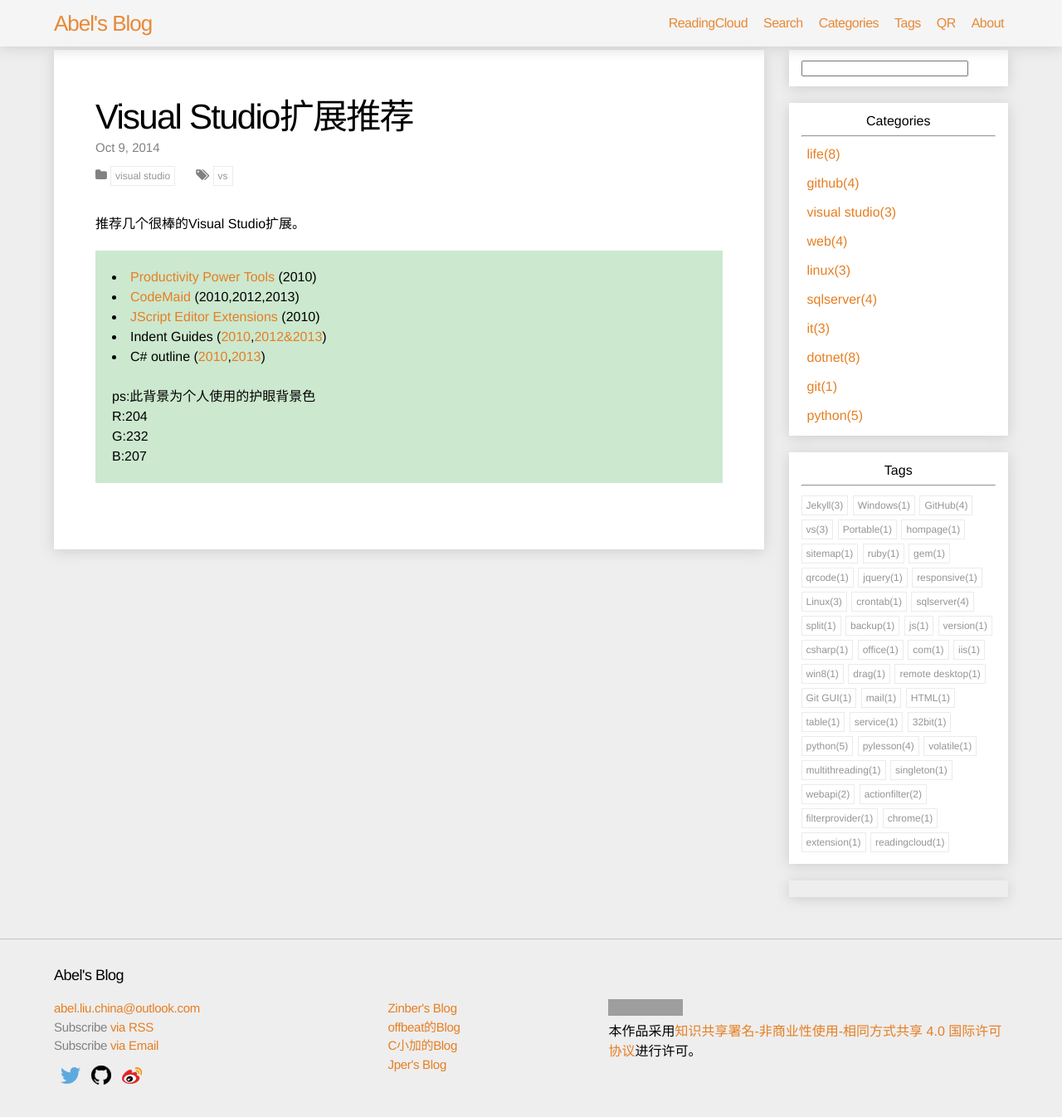
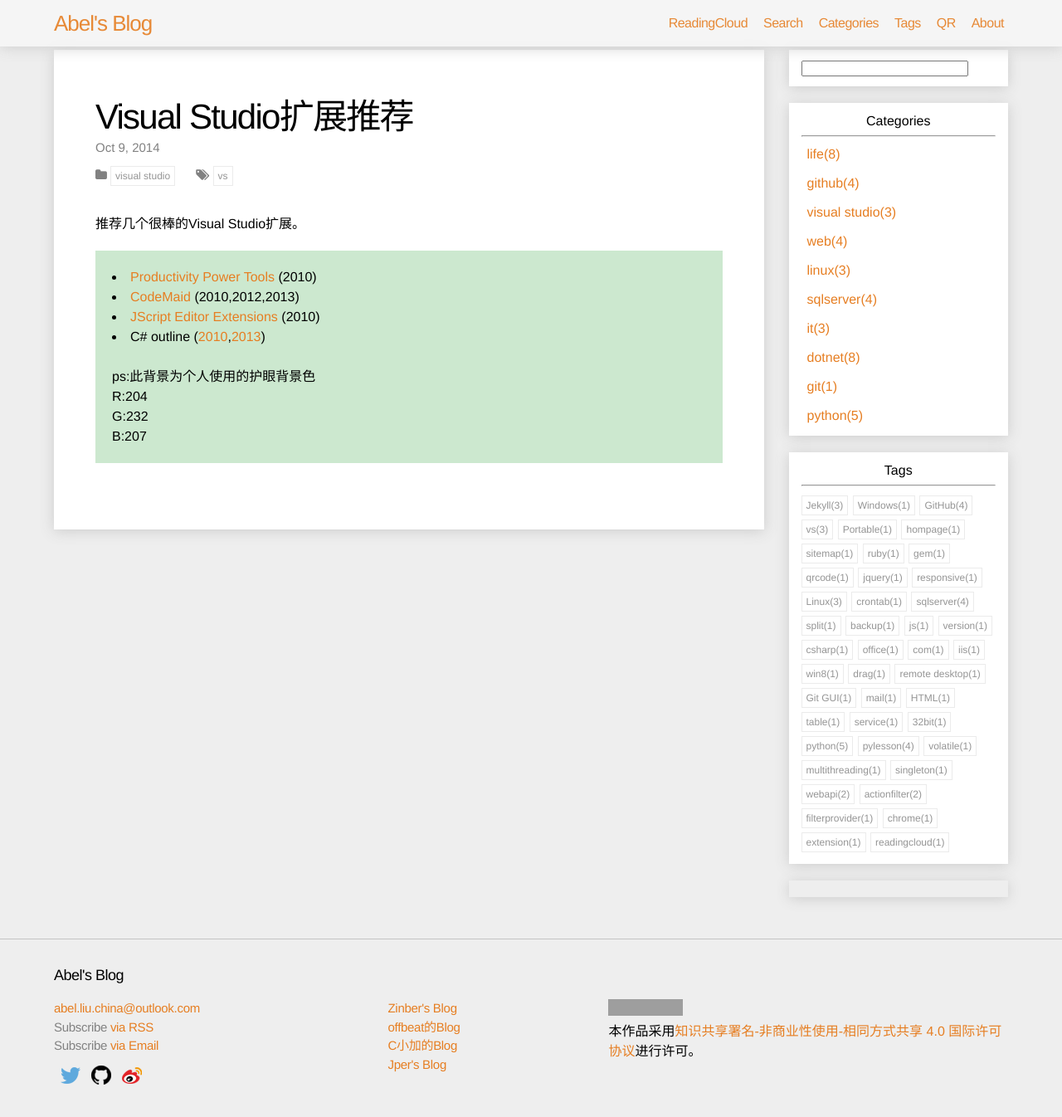
Before and after one commit to Abel-Liu/Abel-Liu.github.io, a Jekyll site: the page built from _posts/Visual Studio/2014-10-09-visual-studio-extensions.md, in a window 1280 px wide and 1361 px high. Shown: the top 1346 px of the window at 83% size. Built offline with Jekyll 4.4.1, drawn with Linux system fonts in a browser that asks for light colours; nearby versions of some CDN libraries; comment, search, counter and statistics services are not loaded; grey boxes are pictures that could not be loaded.

Commit message:
edit vs extensions

```diff
--- a/_posts/Visual Studio/2014-10-09-visual-studio-extensions.md
+++ b/_posts/Visual Studio/2014-10-09-visual-studio-extensions.md
@@ -19,9 +19,6 @@
 <li><a href="https://visualstudiogallery.msdn.microsoft.com/872d27ee-38c7-4a97-98dc-0d8a431cc2ed" target="_blank">JScript Editor Extensions</a> (2010)
 </li>
 
-<li>Indent Guides (<a href="http://indentguide.codeplex.com/releases/view/110312" target="_blank">2010</a>,<a href="https://visualstudiogallery.msdn.microsoft.com/e792686d-542b-474a-8c55-630980e72c30" target="_blank">2012&2013</a>)
-</li>
-
 <li>C# outline (<a href="https://visualstudiogallery.msdn.microsoft.com/4d7e74d7-3d71-4ee5-9ac8-04b76e411ea8" target="_blank">2010</a>,<a href="https://visualstudiogallery.msdn.microsoft.com/6c3c5dec-1534-4c42-81b1-cfd4615fd0e9" target="_blank">2013</a>)
 </li>
 <br />
```
